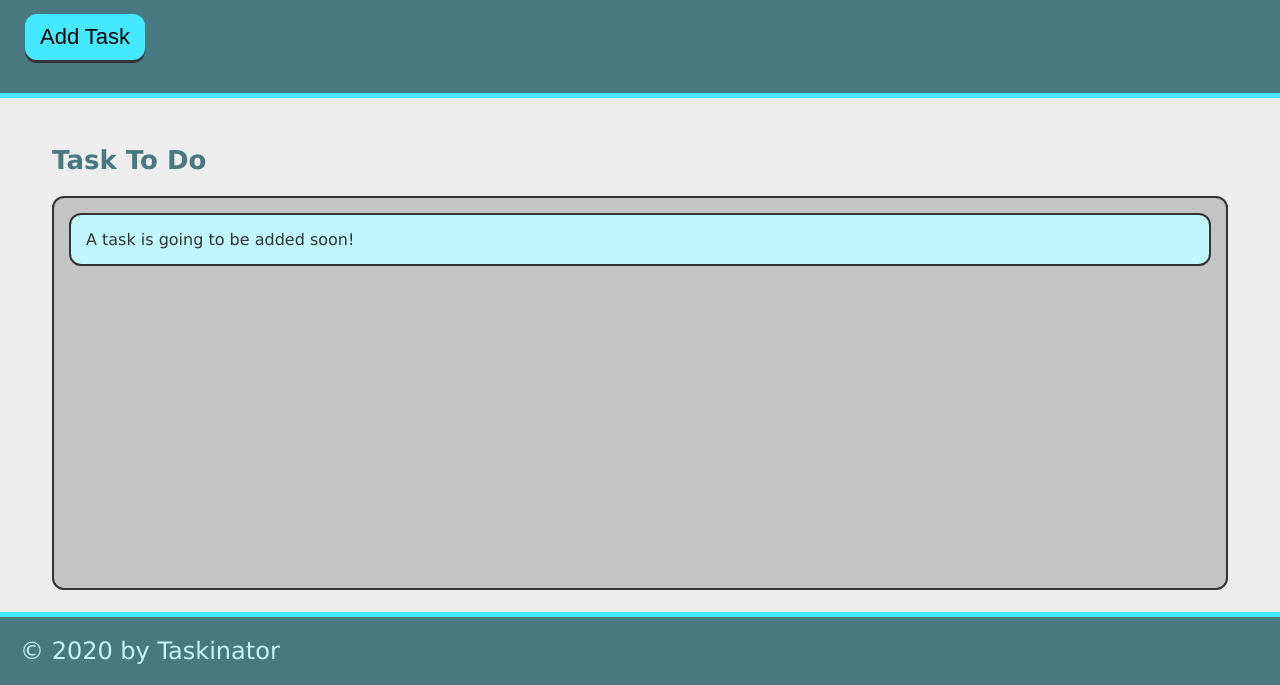
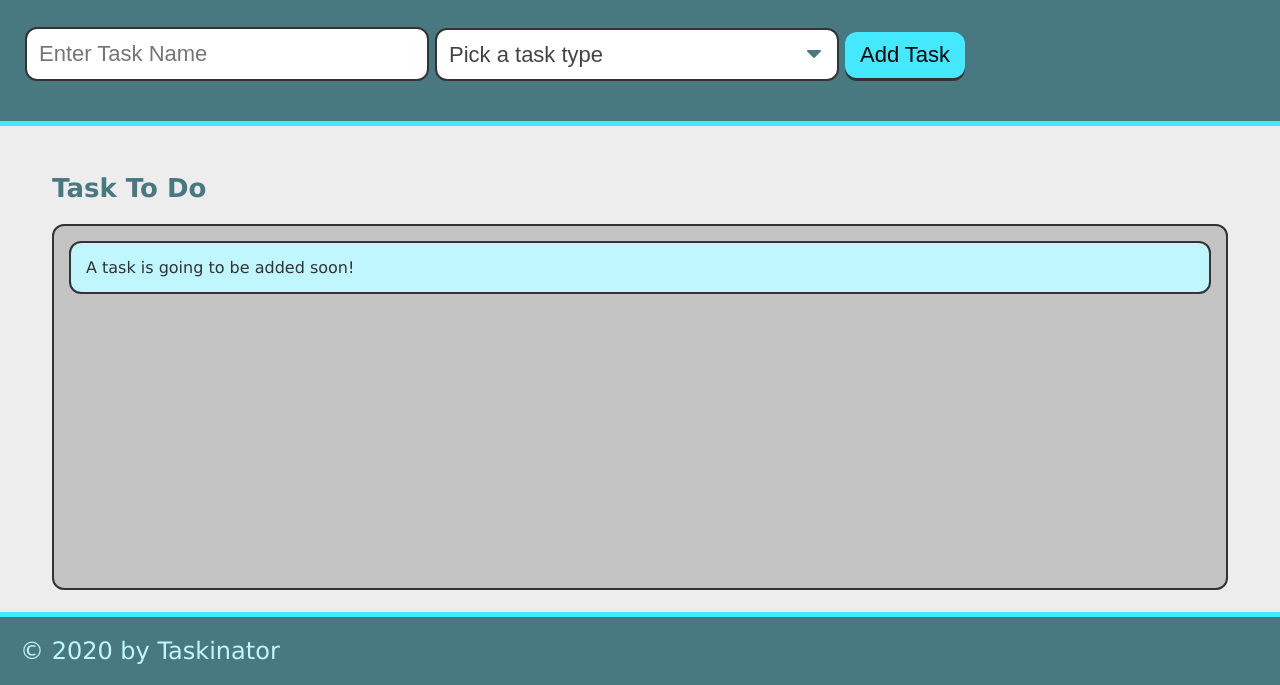
Before and after one commit to abrahampre/taskinator, a plain HTML site: page index.html in a window 1280 px wide. Shown: the part 115-800 px from the top of the page. Drawn offline with Linux system fonts and the light colour scheme.

Commit message:
feature drop down

```diff
--- a/index.html
+++ b/index.html
@@ -12,7 +12,23 @@
     <header>
         <h1 class="page-title"> Taskinator </h1>
         <p>Click the button below to add a new task!</p>
-        <button class ="btn" id ="save-task">Add Task</button>
+        <form id="task-form">
+            <div class="form-group">
+                <input type="text" name="task-name" placeholder="Enter Task Name">
+            </div>
+            <div class="form-group">
+                <select name="task-type" class="select-dropdown">
+                    <option value="" disabled selected>Pick a task type</option>
+                    <option value="Print">Print</option>
+                    <option value="Web">Web</option>
+                    <option value="Mobile">Mobile</option>
+                </select>
+            </div>
+            <div class ="form-group">
+                <button class ="btn" id ="save-task" type ="submit">Add Task</button>
+            </div>
+        </form>
+
     </header>
     <main class="page-content">
         <section class="task-list-wrapper">
```
